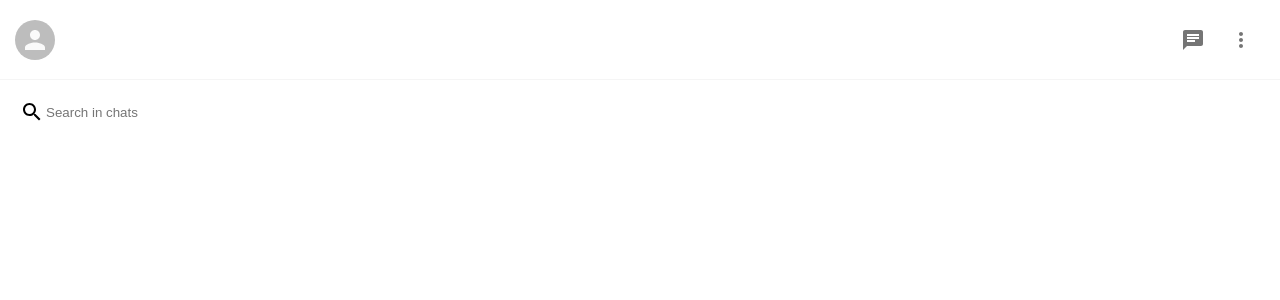
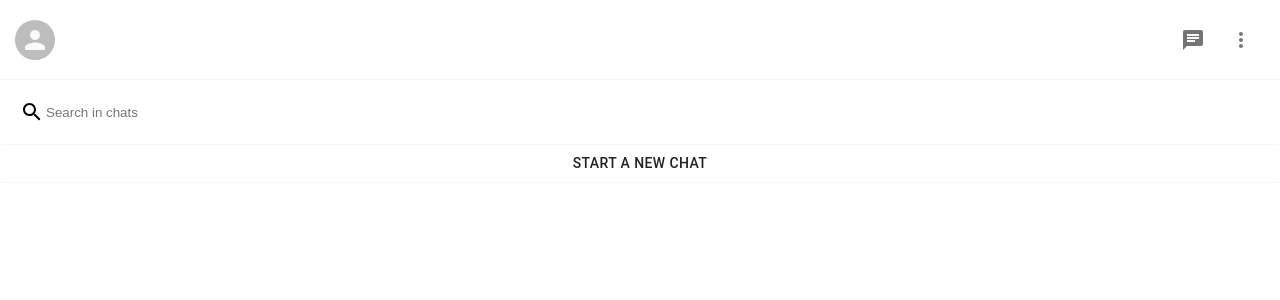
Before and after one commit to Ammar-Raneez/Next_WhatsApp_Clone_2.0, a Next.js app: page /components/Sidebar in a window 1280 px wide. Shown: the top 300 px of the page. Built offline with nearby package versions, Linux system fonts and the light colour scheme.

Commit message:
start chat button

```diff
--- a/pages/components/Sidebar.js
+++ b/pages/components/Sidebar.js
@@ -1,4 +1,4 @@
-import { Avatar, IconButton } from "@material-ui/core";
+import { Avatar, Button, IconButton } from "@material-ui/core";
 import styled from "styled-components"
 import ChatIcon from '@material-ui/icons/Chat'
 import MoreVertIcon from '@material-ui/icons/MoreVert'
@@ -24,6 +24,10 @@
                 <SearchIcon />
                 <SearchInput placeholder="Search in chats" />
             </Search>
+
+            <SidebarButton>
+                Start a new Chat
+            </SidebarButton>
         </Container>
     )
 }
@@ -31,6 +35,15 @@
 export default Sidebar
 
 const Container = styled.div ``;
+
+const SidebarButton = styled(Button) `
+    width: 100%;
+
+    &&& {
+        border-top: 1px solid whitesmoke;
+        border-bottom: 1px solid whitesmoke;
+    }
+`;
 
 const SearchInput = styled.input `
     outline-width: 0;
```
